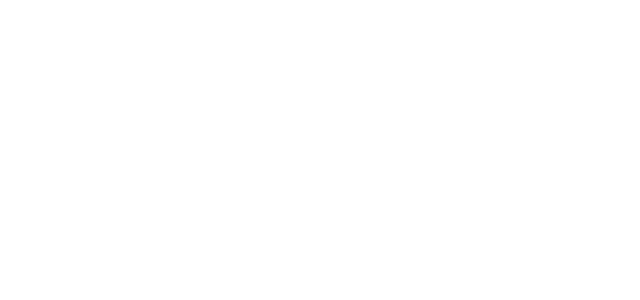
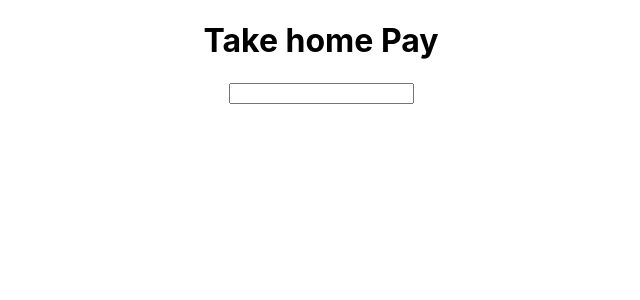
Before and after one commit to dwandrew/tax-calculator, a React (Create React App) app: page / in a window 1280 px wide. Shown: the top 300 px of the page, without its empty margins (319-959 px from the left). Built offline with nearby package versions, Linux system fonts and the light colour scheme.

Commit message:
added take home component

```diff
--- a/src/App.js
+++ b/src/App.js
@@ -1,12 +1,19 @@
 import React, { Component } from 'react';
 import './App.css';
+import TakeHome from './Components/takeHome/TakeHome'
 
 class App extends Component {
-
+  state = {
+    takeHome: 0,
+    takeHomeCalc:0,
+    requiredTakeHome: 0,
+    requiredTakeHomeCalc: 0
+  }
 
 
   render() {return (
     <div className="App">
+      <TakeHome />
     </div>
   );
   }
--- /dev/null
+++ b/src/Components/takeHome/TakeHome.js
@@ -0,0 +1,14 @@
+import React from 'react';
+
+const TakeHome = (props) => {
+    return (
+        <div>
+            <h1>Take home Pay</h1>
+            <input type = "number" onChange={props.userChange} value = {props.username}/>
+        </div>
+
+    )
+
+}
+
+export default TakeHome
```
Also changed, not shown: src/Components/requiredPay/RequiredPay.js (added), 1 other file (tests, documents, lock files or other folders).
